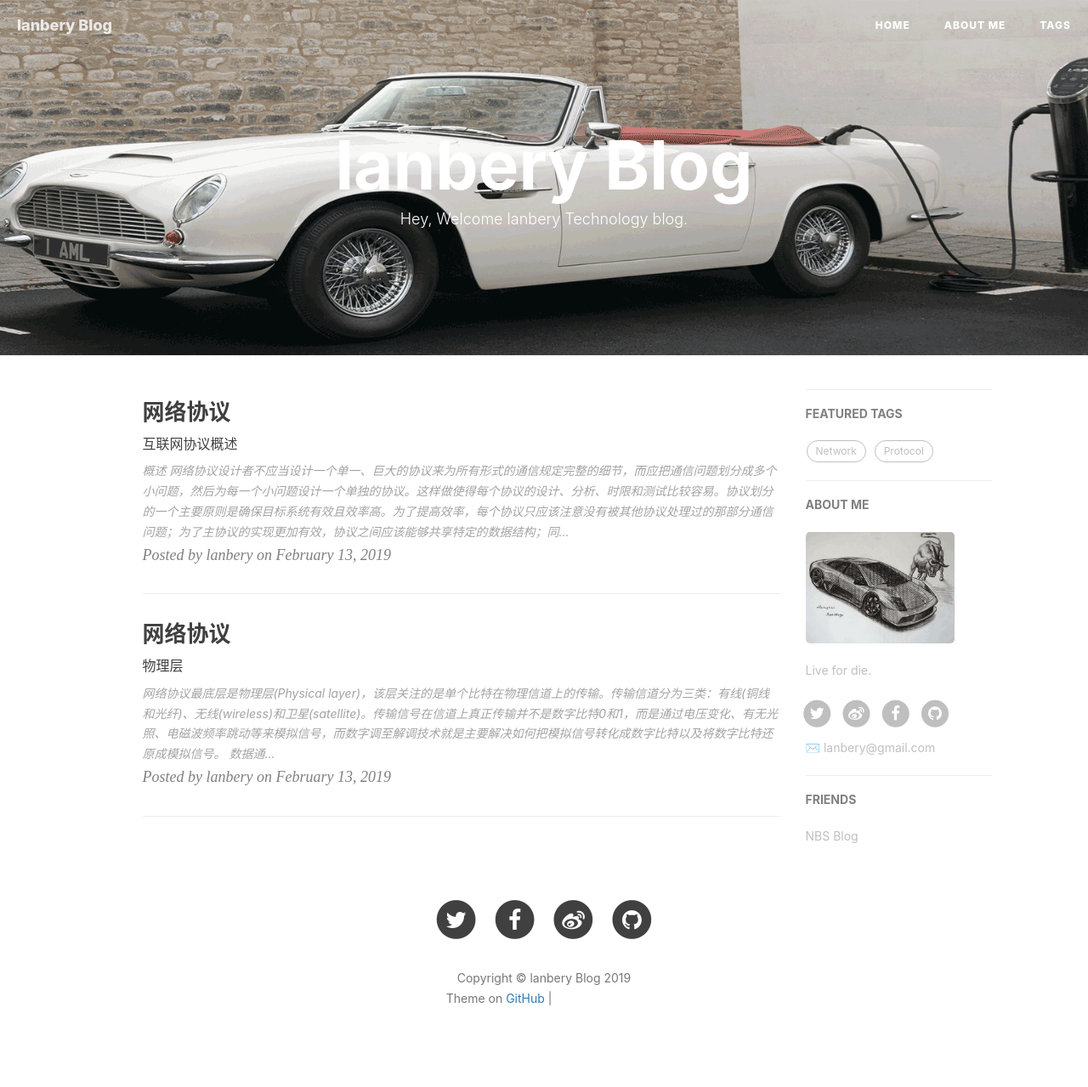
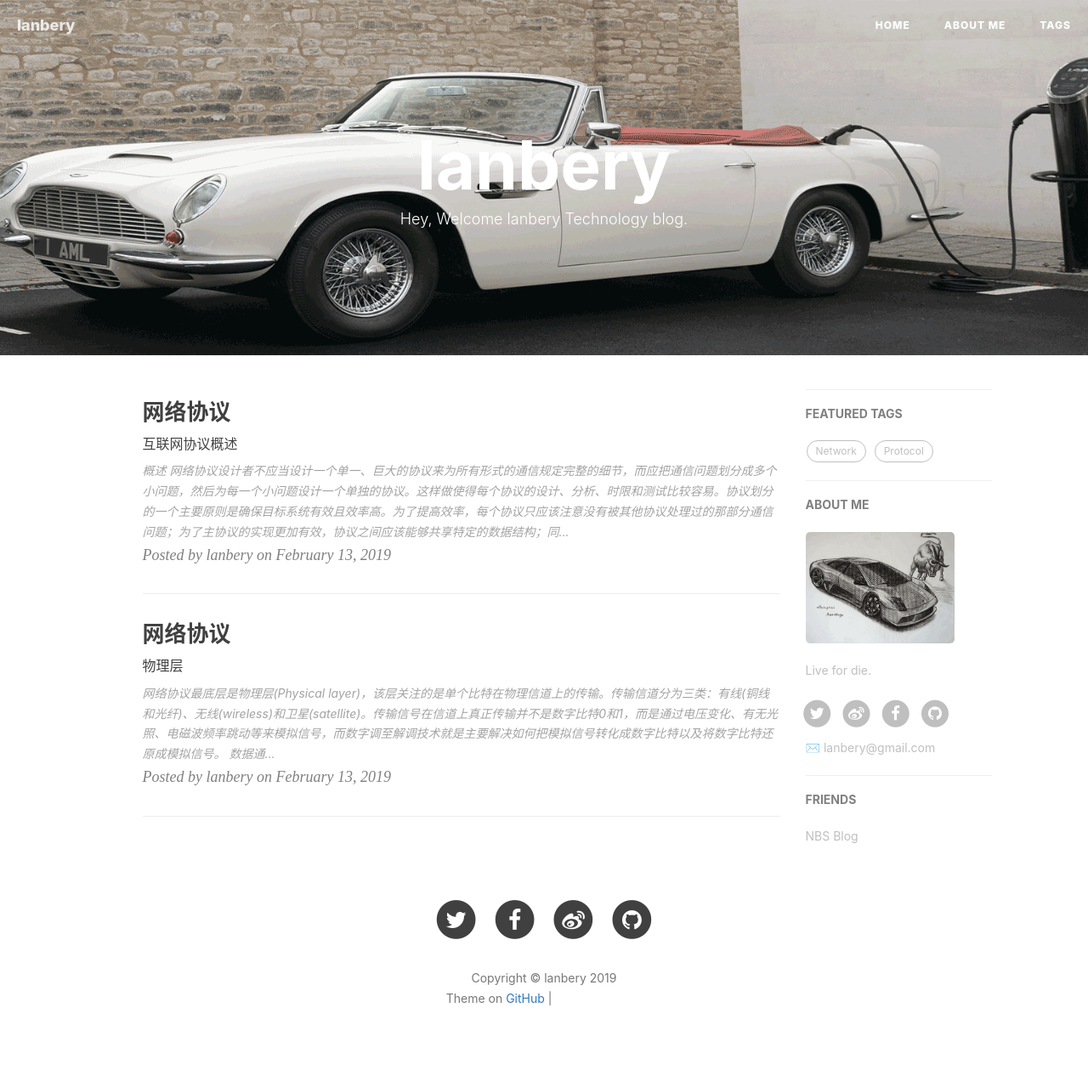
Before and after one commit to lanbery/lanbery.github.io, a Jekyll site: the page built from index.html, in a window 1280 px wide. Shown: the whole page at 85% size. Built offline with Jekyll 4.4.1, drawn with Linux system fonts in a browser that asks for light colours; nearby versions of some CDN libraries; the list of posts is cut into pages by our own code; comment, search, counter and statistics services are not loaded; grey boxes are pictures that could not be loaded.

Commit message:
initial blog frame

```diff
--- a/_config.yml
+++ b/_config.yml
@@ -1,6 +1,6 @@
 theme: jekyll-theme-minimal
 # Site settings
-title: lanbery Blog
+title: lanbery
 SEOTitle: 浮塵的博客 | lanbery Technology Blog
 header-img: img/martin-one-banner.png
 email: lanbery@gmail.com
```
